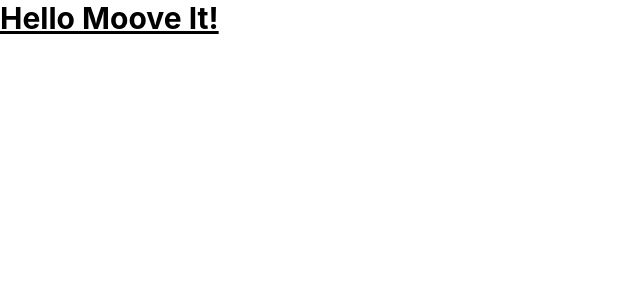
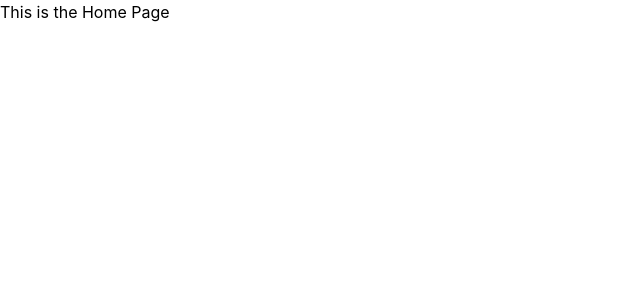
Before and after one commit to NicolleMR/moove-it-challenge, a React (Create React App) app: page / in a window 1280 px wide. Shown: the top 300 px of the page, without its empty margins (0-640 px from the left). Built offline with nearby package versions, Linux system fonts and the light colour scheme.

Commit message:
Install react-router-dom and create home and trash routes

```diff
--- a/package.json
+++ b/package.json
@@ -8,6 +8,7 @@
     "@testing-library/user-event": "^13.5.0",
     "react": "^18.1.0",
     "react-dom": "^18.1.0",
+    "react-router-dom": "^6.3.0",
     "react-scripts": "5.0.1",
     "web-vitals": "^2.1.4"
   },
--- a/src/components/App/App.jsx
+++ b/src/components/App/App.jsx
@@ -1,3 +1,12 @@
-const App = () => <h1 className="text-3xl font-bold underline">Hello Moove It!</h1>;
+import { BrowserRouter, Routes, Route } from "react-router-dom";
+
+const App = () => (
+  <BrowserRouter>
+    <Routes>
+      <Route path="/" element={<h1>This is the Home Page</h1>} />
+      <Route path="trash" element={<h1>Trash</h1>} />
+    </Routes>
+  </BrowserRouter>
+);
 
 export default App;
```
Also changed, not shown: 1 other file (tests, documents, lock files or other folders).
